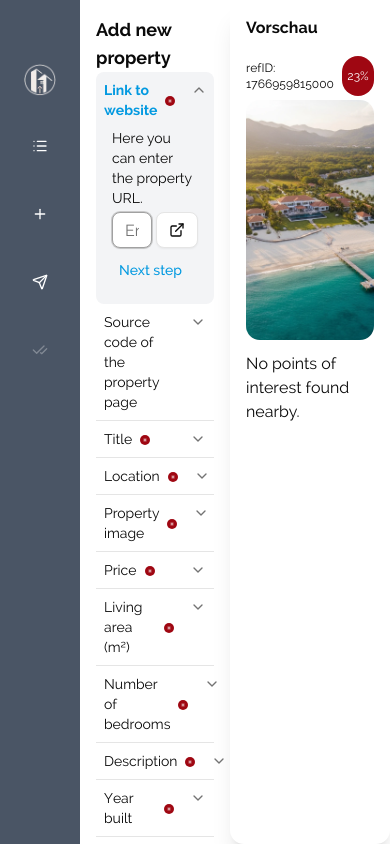
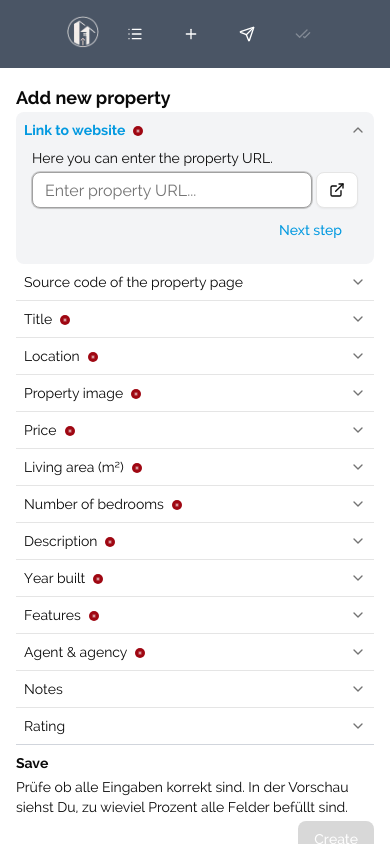
Before and after one commit to danielkagemann/house-compare, a Next.js app: page /properties/details in a window 390 px wide. Built offline with nearby package versions, Linux system fonts and the light colour scheme.

Commit message:
feat(mobile): add the mobile

```diff
--- a/src/components/ListingComparison.tsx
+++ b/src/components/ListingComparison.tsx
@@ -175,7 +175,7 @@ export const ListingComparison = () => {
    }
 
    return (
-      <div className="h-screen grid grid-cols-[80px_1fr] overflow-hidden">
+      <div className="h-screen grid md:grid-cols-[80px_1fr] overflow-hidden">
          {/* navigation */}
          <NavigationBar />
 
--- a/src/components/ListingDetails.tsx
+++ b/src/components/ListingDetails.tsx
@@ -141,7 +141,7 @@ export const ListingDetails = () => {
    }
 
    return (
-      <div className="h-screen grid grid-cols-[80px_1fr_1fr] overflow-hidden">
+      <div className="h-screen grid md:grid-cols-[80px_1fr_1fr] overflow-hidden">
          {/* navigation */}
          <NavigationBar />
 
@@ -183,7 +183,9 @@ export const ListingDetails = () => {
          </div>
 
          {/*preview*/}
-         <ListingPreview data={listing as Listing} />
+         <div className="hidden md:block">
+            <ListingPreview data={listing as Listing} />
+         </div>
       </div>
    );
 }
--- a/src/components/ListingList.tsx
+++ b/src/components/ListingList.tsx
@@ -68,7 +68,7 @@ export const ListingList = () => {
    }
 
    return (
-      <div className="h-screen grid grid-cols-[80px_6fr_4fr] overflow-hidden">
+      <div className="h-screen grid md:grid-cols-[80px_6fr_4fr] overflow-hidden">
          {/* navigation */}
          <NavigationBar />
 
@@ -83,7 +83,7 @@ export const ListingList = () => {
          </section>
 
          {/* map */}
-         <aside className="bg-gray-100 overflow-hidden">
+         <aside className="bg-gray-100 hidden md:block overflow-hidden">
             <PropertiesMap listings={listings} />
          </aside>
       </div>
--- a/src/components/layout/Main.tsx
+++ b/src/components/layout/Main.tsx
@@ -2,8 +2,8 @@ import Image from "next/image";
 
 export const Main = ({ children }: { children: React.ReactNode }) => {
    return (
-      <div className="grid grid-cols-2 gap-2 w-screen h-screen">
-         <div className="p-16 flex flex-col justify-between h-full">
+      <div className="grid md:grid-cols-2 gap-2 w-screen h-screen">
+         <div className="md:p-16 p-4 flex flex-col justify-between md:h-full">
             {/* logo */}
             <div>
                <div className="flex gap-1 justify-start items-center">
--- a/src/components/layout/NavigationBar.tsx
+++ b/src/components/layout/NavigationBar.tsx
@@ -29,7 +29,7 @@ export const NavigationBar = () => {
 
    // w-20 is 80px
    return (
-      <nav className="bg-gray-600 text-white w-20 h-full flex flex-col items-center space-y-8 py-16">
+      <nav className="bg-gray-600 text-white w-full md:w-20 h-full flex md:flex-col md:items-center space-x-4 justify-center md:space-y-8 py-4 md:py-16">
          <Link href="/?init">
             <Image src="/assets/images/main-logo.webp" width={32} height={32} alt="logo" className="invert-100" />
          </Link>
```
